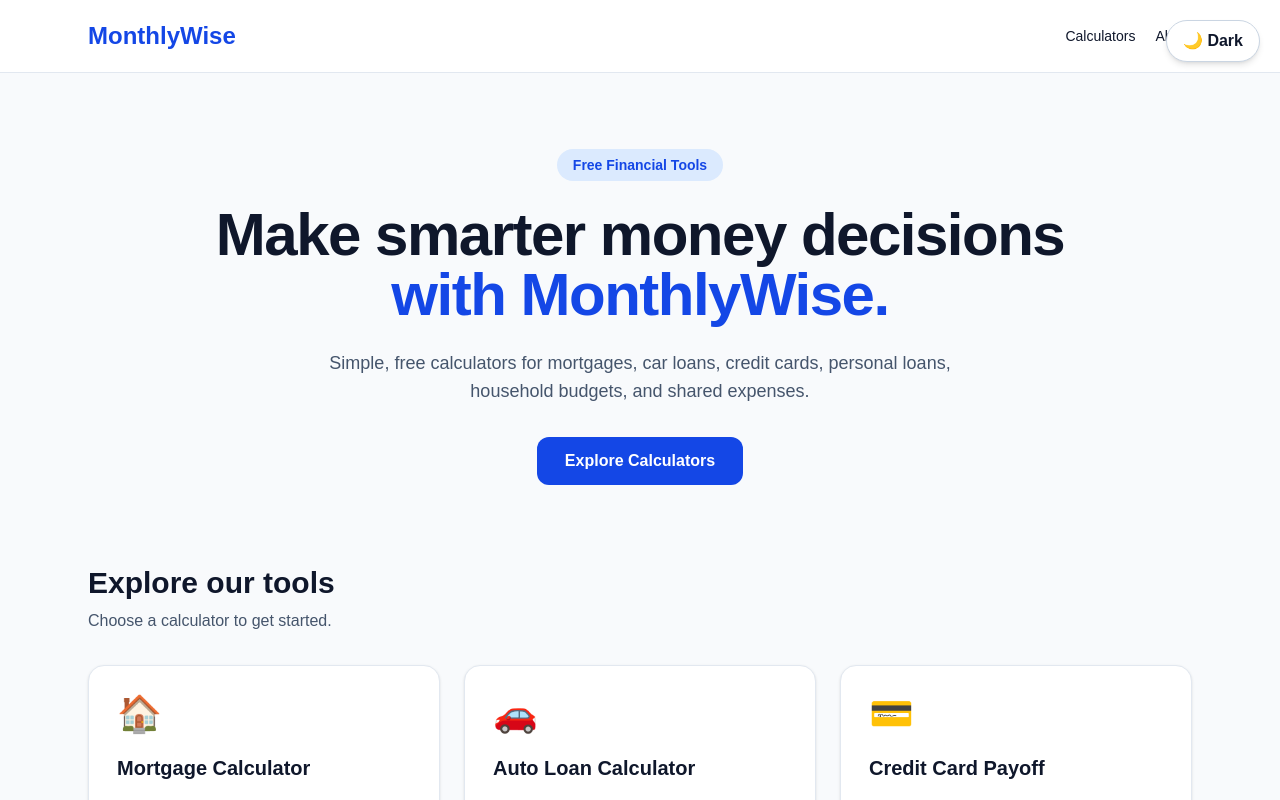
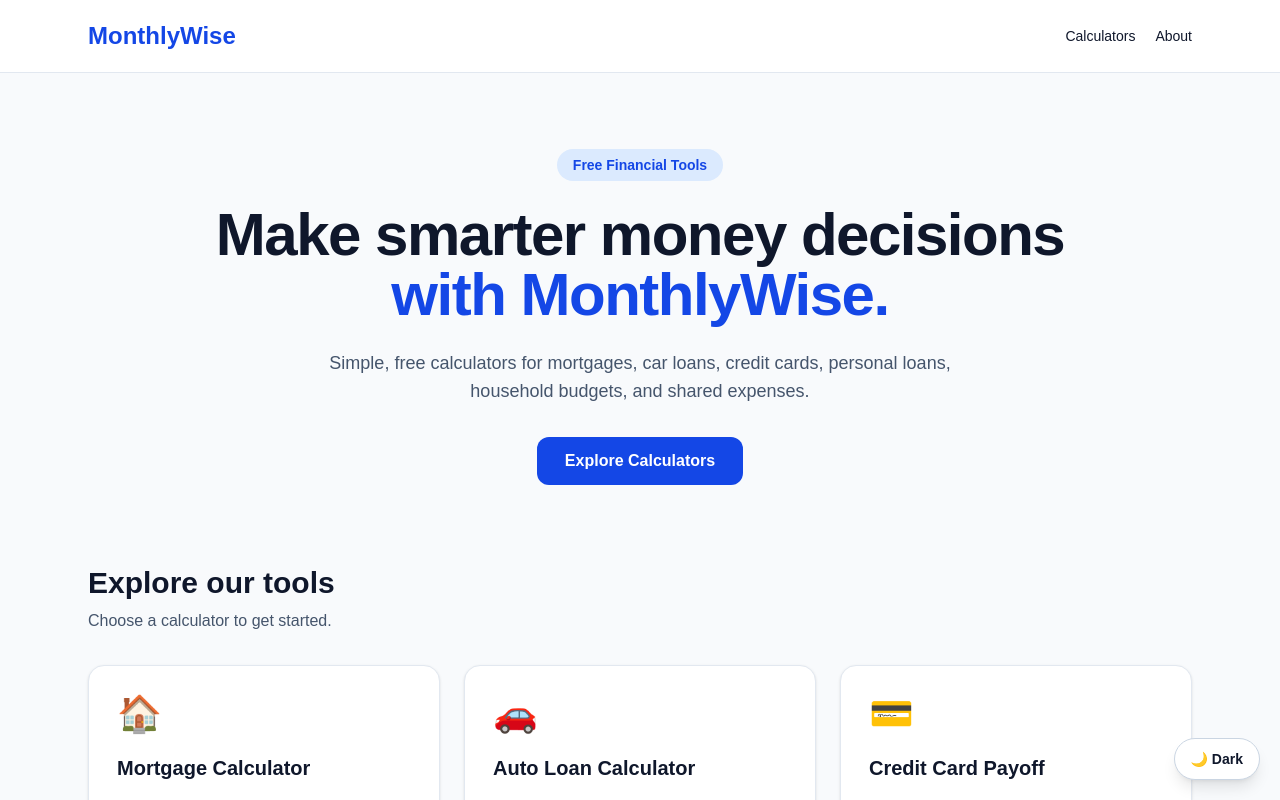
Before and after one commit to sumitsann/monthlywise, a Next.js app: page / in a window 1280 px wide. Shown: the top 800 px of the page. Built offline with nearby package versions, Linux system fonts and the light colour scheme.

Commit message:
Toggle button placed bottom right

```diff
--- a/src/components/theme-toggle.tsx
+++ b/src/components/theme-toggle.tsx
@@ -56,7 +56,7 @@ export default function ThemeToggle() {
       aria-label={
         theme === "dark" ? "Switch to light mode" : "Switch to dark mode"
       }
-      className="fixed right-5 top-5 z-50 rounded-full border border-slate-300 bg-white px-4 py-2 font-semibold text-slate-900 shadow-md transition hover:scale-105 dark:border-slate-700 dark:bg-slate-900 dark:text-white"
+      className="fixed bottom-5 right-5 top-auto z-50 rounded-full border border-slate-300 bg-white px-4 py-2.5 text-sm font-semibold text-slate-900 shadow-lg transition hover:scale-105 dark:border-slate-700 dark:bg-slate-900 dark:text-white"
     >
       {theme === "dark" ? "☀️ Light" : "🌙 Dark"}
     </button>
```
